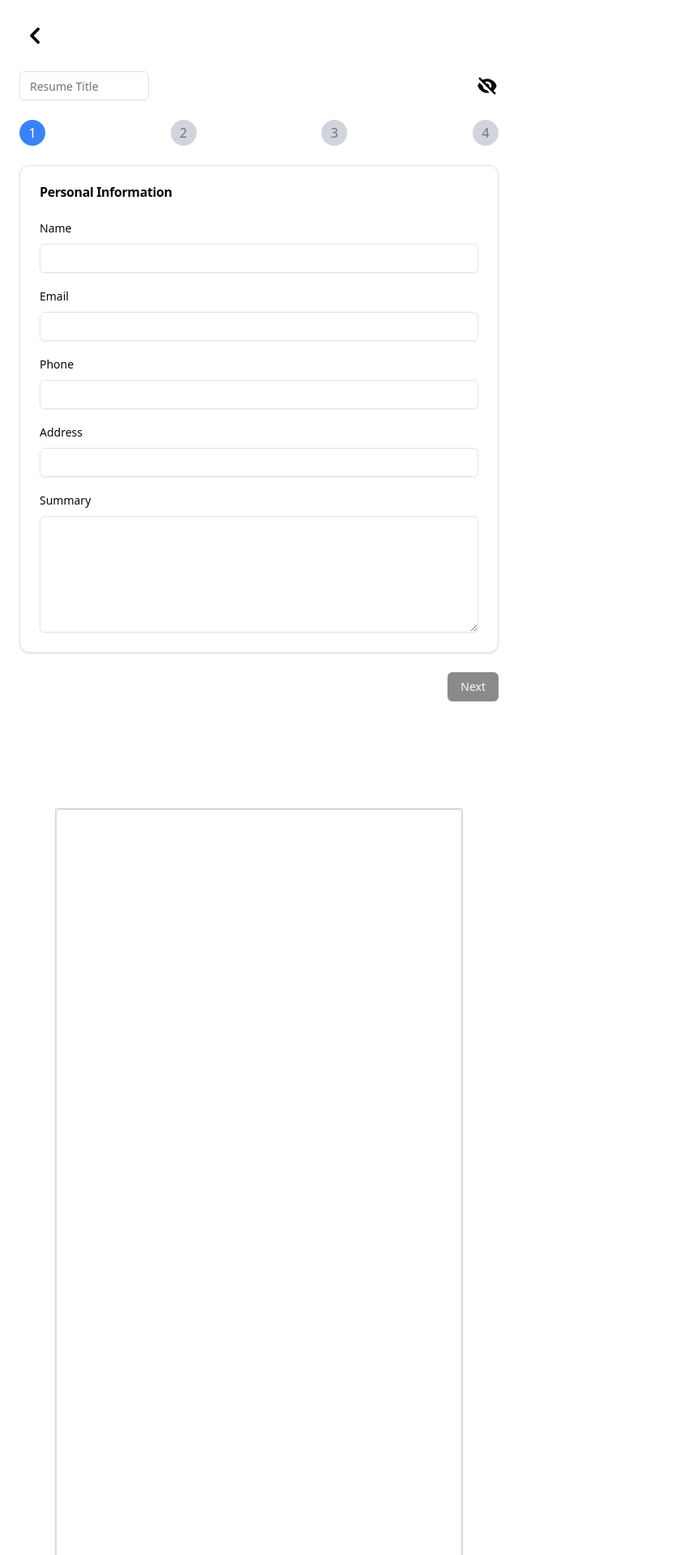
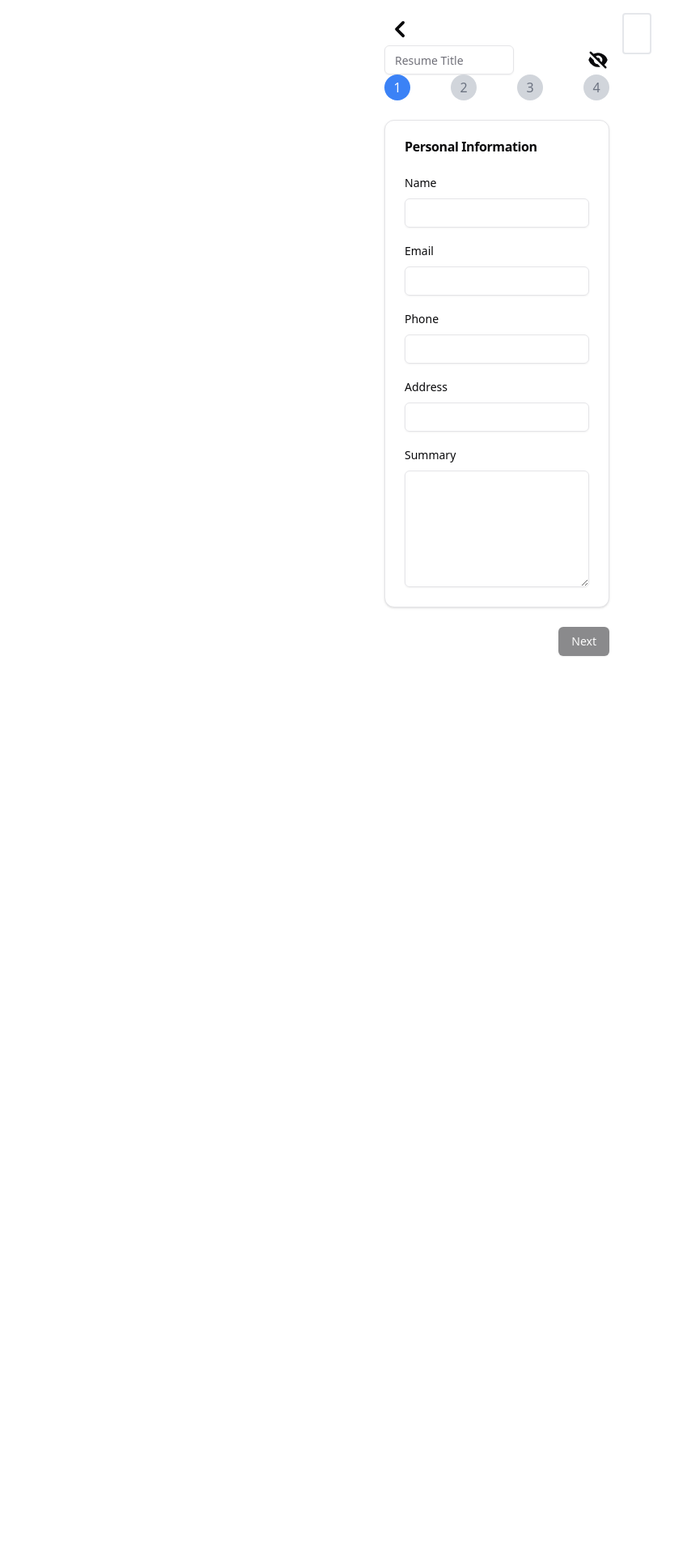
Before and after one commit to Raxza/react-resume-builder, a React (Vite) app: page /resume/create in a window 1280 px wide. Shown: the top 1920 px of the page at 81% size, without its empty margins (0-844 px from the left). After the commit the page ends 826 px from the top, so only its background shows below. Built offline with nearby package versions, Linux system fonts and the light colour scheme.

Commit message:
Fixing Preview, Test 1

```diff
--- a/src/components/common/ResumePreview.tsx
+++ b/src/components/common/ResumePreview.tsx
@@ -1,4 +1,4 @@
-import { useEffect, useRef, useState } from "react";
+// import { useRef } from "react";
 import { DegreeType, Resume } from "@/types/Resume";
 import { format } from "date-fns";
 import '@/styles/page.css';
@@ -8,100 +8,95 @@ type Props = {
   scale: number;
 };
 
-const ResumePreview = ({ resume, scale = 0.5 }: Props) => {
-  const containerRef = useRef<HTMLDivElement>(null);
-  const pageRef = useRef<HTMLPreElement>(null);
-  const [innerScale, setInnerScale] = useState(scale);
+const ResumePreview = ({ resume }: Props) => {
+  const { email, phone, address, summary, experiences, educations } = resume;
+  const userInfo = [phone, email, address].filter(Boolean).join(" | ");
 
-  useEffect(() => {
-    const handleResize = () => {
-      if (containerRef.current && pageRef.current) {
-        const currContainerWidth = containerRef.current.clientWidth;
-        const currWrapperWidth = pageRef.current.clientWidth;
-        const scaleX = currContainerWidth / currWrapperWidth;
-        const newScale = Math.min(scaleX, scale);
-        setInnerScale(newScale);
-      }
-    };
 
-    window.addEventListener("resize", handleResize);
-    handleResize();
+  // const containerRef = useRef<HTMLDivElement>(null);
+  // const pageRef = useRef<HTMLPreElement>(null);
+  // const [innerScale, setInnerScale] = useState(scale);
 
-    return () => window.removeEventListener("resize", handleResize);
-  },[]);
+  // useEffect(() => {
+  //   const handleResize = () => {
+  //     if (containerRef.current && pageRef.current) {
+  //       const currContainerWidth = containerRef.current.clientWidth;
+  //       const currWrapperWidth = pageRef.current.clientWidth;
+  //       const scaleX = currContainerWidth / currWrapperWidth;
+  //       const newScale = Math.min(scaleX, scale);
+  //       setInnerScale(newScale);
+  //     }
+  //   };
+
+  //   window.addEventListener("resize", handleResize);
+  //   handleResize();
+
+  //   return () => window.removeEventListener("resize", handleResize);
+  // },[]);
 
   return (
-    <div className="preview-container" ref={containerRef}>
-      <pre
-        className="page-wrapper"
-        ref={pageRef}
-        style={{ transform: `scale(${innerScale}, ${innerScale})` }}
-      >
-        <div className="page-container" >
-          <h3 className="text-xl font-bold mb-1" style={{ fontSize: `${25}px` }}>{resume.name.toUpperCase()}</h3>
-          {(resume.phone || resume.email || resume.address) &&
-            <p className="text-sm text-gray-500 mb-1" style={{ fontSize: `${14}px` }}>
-              {[
-                resume.phone,
-                resume.email,
-                resume.address,
-              ]
-                .filter(Boolean)
-                .join(" | ")}
-            </p>
-          }
-          {resume.summary &&
-            <p className="text-sm mb-1" style={{ fontSize: `${14}px` }}>{resume.summary}</p>
-          }
-          {resume.experiences.length > 0 &&
-            <section className="mt-4">
-              <h4 className="text-md font-bold" style={{ fontSize: `${18}px` }}>Work Experience</h4>
-              <hr className="h-0.5 -mx-1 bg-black" />
-              {resume.experiences.map((experience, index) => (
-                <div key={index} className="mt-3 ms-2">
+    <div>
+      <article className="aspect-[1/1.414] p-4 border-2 rounded-sm border-gray-200
+      prose prose-hr:border prose-hr:border-gray-200 prose-hr:mb-2 prose-p:mt-0 prose-p:mb-4
+      text-xs md:text-base" >
+        <h3 className="mb-0">{resume.name.toUpperCase()}</h3>
+        {userInfo ? <span>{userInfo}</span> : null}
+        {summary ? <p>{resume.summary}</p> : null}
+        {experiences.length ?
+          <section>
+            <h4>Work Experience</h4>
+            <hr />
+            {experiences.map((experience, index) => {
+              const { company, position, summary, startDate, endDate, isCurrent, highlights } = experience;
+              return (
+                <article key={index}>
                   <div className="flex justify-between">
-                    <h5 className="text-sm font-bold" style={{ fontSize: `${14}px` }}>{experience.company}</h5>
-                    <p className="text-sm" style={{ fontSize: `${14}px` }}>
-                      {experience.startDate && format(experience.startDate, "MMM yyyy")} - {experience.endDate ? format(experience.endDate, "MMM yyyy") : experience.isCurrent ? "Present" : ""}
+                    <h5 className="font-bold">{company}</h5>
+                    <span>
+                      {startDate ? format(startDate, "MMM yyyy") : null} - {endDate ? format(endDate, "MMM yyyy") : isCurrent ? "Present" : ""}
+                    </span>
+                  </div>
+                  <em>{position}</em>
+                  <p>{summary}</p>
+                  <ul>
+                    {highlights.map((highlight, index) => (
+                      <li key={index}>{highlight}</li>
+                    ))}
+                  </ul>
+                </article>
+              )
+            })}
+          </section>
+          : null}
+        {educations.length ?
+          <section>
+            <h4>Education</h4>
+            <hr />
+            {educations.map((education, index) => {
+              const { institution, startDate, endDate, isCurrent } = education;
+              return (
+                <article key={index} >
+                  <div className="flex justify-between">
+                    <h5>{institution}</h5>
+                    <p>
+                      {startDate ? format(startDate, "MMM yyyy") : null} - {endDate ? format(endDate, "MMM yyyy") : isCurrent ? "Present" : ""}
                     </p>
                   </div>
-                  <p className="text-sm italic" style={{ fontSize: `${14}px` }}>{experience.position}</p>
-                  <ul className="list-disc ms-2 ps-4">
-                    {experience.highlights.map((highlight, index) => (
-                      <li key={index} className="text-sm" style={{ fontSize: `${14}px` }}>{highlight}</li>
+                  <em>
+                    {education.degree !== DegreeType.Add ? education.degree : education.customDegree} {(education.degree !== DegreeType.Add || education.customDegree) && education.major && `in ${education.major}`}
+                    {education.score && ` (${education.score}${education.maxScore ? `/${education.maxScore})` : ")"}`}
+                  </em>
+                  <ul>
+                    {education.highlights.map((highlight, index) => (
+                      <li key={index}>{highlight}</li>
                     ))}
                   </ul>
-                </div>
-              ))}
-            </section>
-          }
-          {resume.educations.length > 0 &&
-            <section className="mt-4">
-              <h4 className="text-md font-bold" style={{ fontSize: `${18}px` }}>Education</h4>
-              <hr className="h-0.5 -mx-1 bg-black" />
-              {resume.educations.map((education, index) => (
-                <div key={index} className="mt-3 ms-2">
-                  <div className="flex justify-between">
-                    <h5 className="text-sm font-bold" style={{ fontSize: `${14}px` }}>{education.institution}</h5>
-                    <p className="text-sm" style={{ fontSize: `${14}px` }}>
-                      {education.startDate && format(education.startDate, "MMM yyyy")} - {education.endDate ? format(education.endDate, "MMM yyyy") : education.isCurrent ? "Present" : ""}
-                    </p>
-                  </div>
-                  <p className="text-sm italic" style={{ fontSize: `${14}px` }}>
-                    {education.degree !== DegreeType.Add ? education.degree : education.customDegree} {(education.degree !== DegreeType.Add || education.customDegree) && education.major && `in ${education.major}`}
-                    {education.score && ` (${education.score}${education.maxScore ? `/${education.maxScore})` : ")"}`}
-                  </p>
-                  <ul className="list-disc ms-2 ps-4">
-                    {education.highlights.map((highlight, index) => (
-                      <li key={index} className="text-sm" style={{ fontSize: `${14}px` }}>{highlight}</li>
-                    ))}
-                  </ul>
-                </div>
-              ))}
-            </section>
-          }
-        </div>
-      </pre>
+                </article>
+              )
+            })}
+          </section> : null
+        }
+      </article>
     </div>
   );
 };
--- a/src/pages/Resume/create.tsx
+++ b/src/pages/Resume/create.tsx
@@ -77,8 +77,8 @@ const ResumeCreate = () => {
   const page = pages[currentPage];
 
   return (
-    <div className="flex sm:flex-col flex-wrap">
-      <form className="max-w-4xl p-6 space-y-6 flex-1 w-1/2">
+    <main className="flex flex-col xl:flex-row items-center xl:items-start justify-center gap-4 m-4 sm:mx-12">
+      <form className="max-w-xl">
         <ChevronLeftIcon className="h-10 w-10 cursor-pointer" onClick={() => navigate('/')} />
         <div className="flex justify-between items-center">
           <div className="space-y-2">
@@ -145,11 +145,11 @@ const ResumeCreate = () => {
         </div>
       </form>
       {showPreview && (
-        <div className="flex-1 p-6 w-1/2">
+        <aside>
           <ResumePreview resume={resume} scale={0.85} />
-        </div>
+        </aside>
       )}
-    </div>
+    </main>
   );
 };
 
```
